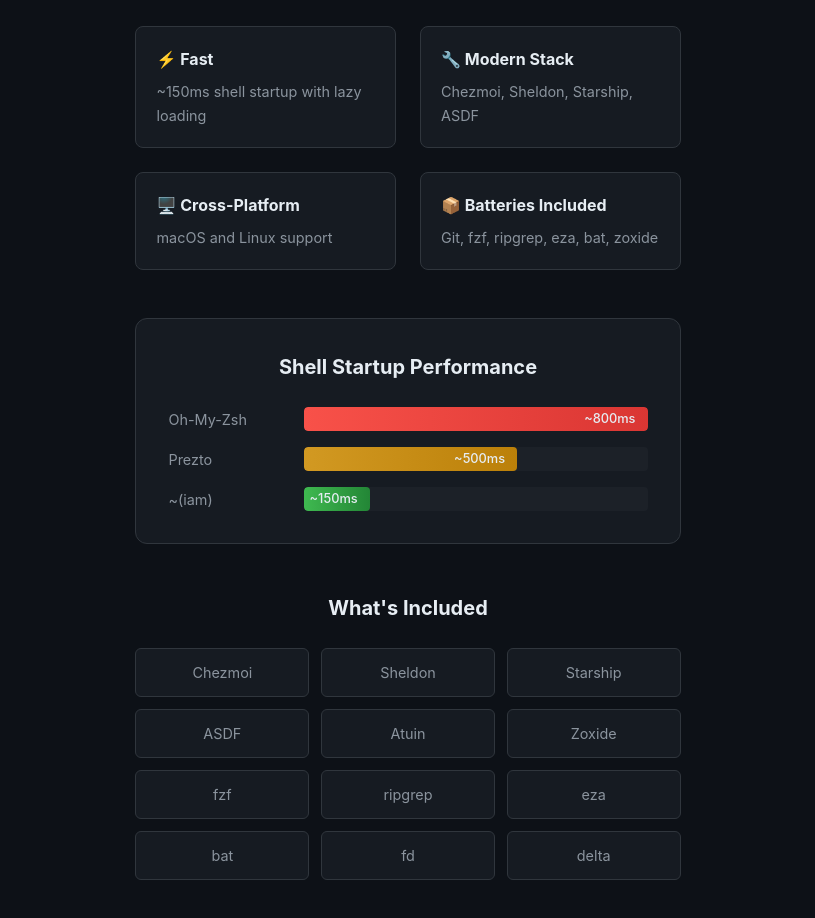
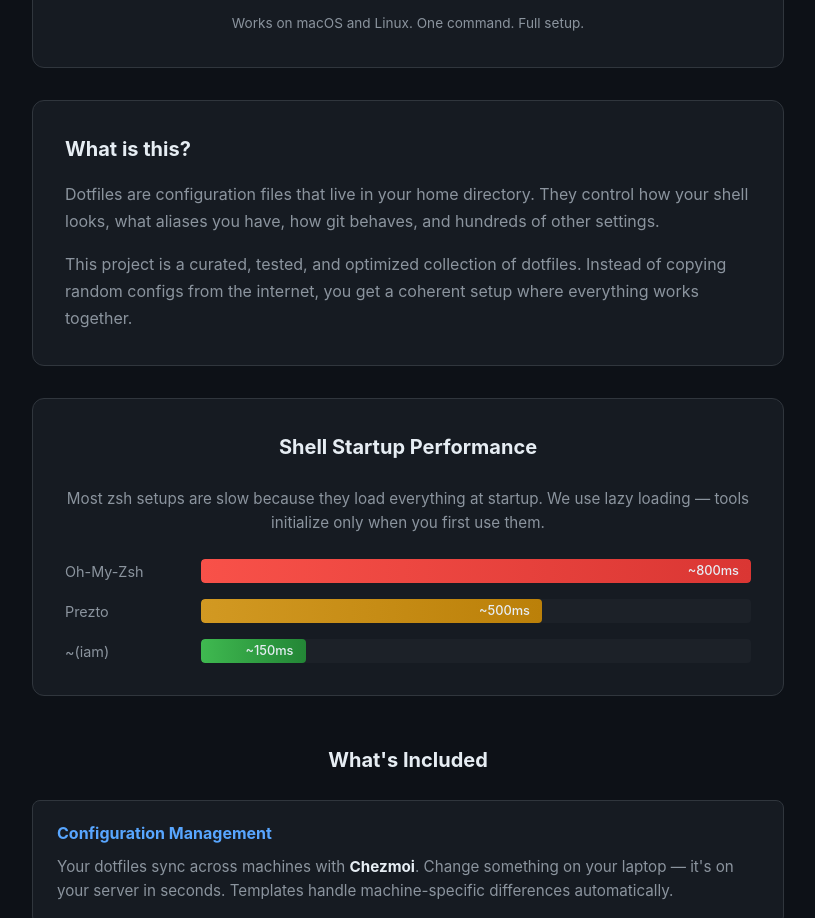
Before and after one commit to Jacke/dotfiles.download, an Eleventy site: page src/index.html in a window 1280 px wide. Shown: the part 768-1686 px from the top of the page, without its empty margins (232-1047 px from the left). Built offline with nearby package versions, Linux system fonts and the light colour scheme; Eleventy itself is replaced by a stand-in of ours; files that its build step writes are made by us from their sources.

Commit message:
feat: redesign landing page with detailed explanations and new slogan

```diff
--- a/assets/style.css
+++ b/assets/style.css
@@ -223,37 +223,94 @@ header {
   background: linear-gradient(90deg, #3fb950 0%, #238636 100%);
 }
 
-/* Stack */
-.stack {
+/* Intro */
+.intro {
+  text-align: center;
+  margin-bottom: 2rem;
+}
+
+.intro p {
+  font-size: 1.1rem;
+  color: var(--text-muted);
+  max-width: 600px;
+  margin: 0 auto;
+  line-height: 1.7;
+}
+
+/* About */
+.about {
+  background: var(--bg-secondary);
+  border: 1px solid var(--border);
+  border-radius: 12px;
+  padding: 2rem;
+  margin: 2rem 0;
+}
+
+.about h2 {
+  font-size: 1.25rem;
+  margin-bottom: 1rem;
+}
+
+.about p {
+  color: var(--text-muted);
+  margin-bottom: 1rem;
+  line-height: 1.7;
+}
+
+.about p:last-child {
+  margin-bottom: 0;
+}
+
+/* Performance intro */
+.perf-intro {
+  color: var(--text-muted);
+  font-size: 0.95rem;
+  margin-bottom: 1.5rem;
+  text-align: center;
+}
+
+/* Includes */
+.includes {
   margin: 3rem 0;
 }
 
-.stack h2 {
+.includes h2 {
   font-size: 1.25rem;
   margin-bottom: 1.5rem;
   text-align: center;
 }
 
-.stack-grid {
-  display: grid;
-  grid-template-columns: repeat(auto-fit, minmax(150px, 1fr));
-  gap: 0.75rem;
+.include-category {
+  background: var(--bg-secondary);
+  border: 1px solid var(--border);
+  border-radius: 8px;
+  padding: 1.25rem 1.5rem;
+  margin-bottom: 1rem;
 }
 
-.stack-item {
-  background: var(--bg-secondary);
-  border: 1px solid var(--border);
-  border-radius: 6px;
-  padding: 0.75rem 1rem;
-  font-size: 0.9rem;
-  color: var(--text-muted);
-  text-align: center;
-  transition: border-color 0.2s, color 0.2s;
+.include-category h3 {
+  font-size: 1rem;
+  color: var(--accent);
+  margin-bottom: 0.5rem;
 }
 
-.stack-item:hover {
-  border-color: var(--accent);
+.include-category p {
+  color: var(--text-muted);
+  font-size: 0.95rem;
+  line-height: 1.6;
+  margin: 0;
+}
+
+.include-category strong {
   color: var(--text);
+}
+
+.include-category code {
+  background: var(--code-bg);
+  padding: 0.15rem 0.4rem;
+  border-radius: 4px;
+  font-size: 0.85rem;
+  color: var(--green);
 }
 
 /* CTA */
--- a/src/_data/site.json
+++ b/src/_data/site.json
@@ -1,6 +1,6 @@
 {
   "title": "~(iam) Dotfiles",
-  "description": "Minimal. Fast. Opinionated. A shell environment for developers who value speed and simplicity.",
+  "description": "A complete shell environment that installs in one command. Fast, modern, cross-platform.",
   "url": "https://dotfiles.download",
   "github": "https://github.com/Jacke/-",
   "version": "1.0.0",
--- a/src/index.html
+++ b/src/index.html
@@ -25,8 +25,15 @@
   <div class="container">
     <header>
       <img src="/assets/logo.png" alt="~(iam) Dotfiles" class="logo">
-      <p class="tagline">Minimal. Fast. Opinionated.</p>
+      <p class="tagline">Your shell, but faster.</p>
     </header>
+
+    <section class="intro">
+      <p>
+        A complete shell environment that installs in one command.
+        No more spending hours configuring zsh, hunting for plugins, or wondering why your terminal is slow.
+      </p>
+    </section>
 
     <section class="install-section">
       <h2>Quick Install</h2>
@@ -41,27 +48,21 @@
       <p class="install-note">Works on macOS and Linux. One command. Full setup.</p>
     </section>
 
-    <section class="features">
-      <div class="feature">
-        <h3>⚡ Fast</h3>
-        <p>~150ms shell startup with lazy loading</p>
-      </div>
-      <div class="feature">
-        <h3>🔧 Modern Stack</h3>
-        <p>Chezmoi, Sheldon, Starship, ASDF</p>
-      </div>
-      <div class="feature">
-        <h3>🖥️ Cross-Platform</h3>
-        <p>macOS and Linux support</p>
-      </div>
-      <div class="feature">
-        <h3>📦 Batteries Included</h3>
-        <p>Git, fzf, ripgrep, eza, bat, zoxide</p>
-      </div>
+    <section class="about">
+      <h2>What is this?</h2>
+      <p>
+        Dotfiles are configuration files that live in your home directory. They control how your shell looks,
+        what aliases you have, how git behaves, and hundreds of other settings.
+      </p>
+      <p>
+        This project is a curated, tested, and optimized collection of dotfiles. Instead of copying random
+        configs from the internet, you get a coherent setup where everything works together.
+      </p>
     </section>
 
     <section class="performance">
       <h2>Shell Startup Performance</h2>
+      <p class="perf-intro">Most zsh setups are slow because they load everything at startup. We use lazy loading — tools initialize only when you first use them.</p>
       <div class="perf-comparison">
         <div class="perf-item">
           <span class="perf-label">Oh-My-Zsh</span>
@@ -84,21 +85,61 @@
       </div>
     </section>
 
-    <section class="stack">
+    <section class="includes">
       <h2>What's Included</h2>
-      <div class="stack-grid">
-        <div class="stack-item">Chezmoi</div>
-        <div class="stack-item">Sheldon</div>
-        <div class="stack-item">Starship</div>
-        <div class="stack-item">ASDF</div>
-        <div class="stack-item">Atuin</div>
-        <div class="stack-item">Zoxide</div>
-        <div class="stack-item">fzf</div>
-        <div class="stack-item">ripgrep</div>
-        <div class="stack-item">eza</div>
-        <div class="stack-item">bat</div>
-        <div class="stack-item">fd</div>
-        <div class="stack-item">delta</div>
+
+      <div class="include-category">
+        <h3>Configuration Management</h3>
+        <p>Your dotfiles sync across machines with <strong>Chezmoi</strong>. Change something on your laptop — it's on your server in seconds. Templates handle machine-specific differences automatically.</p>
+      </div>
+
+      <div class="include-category">
+        <h3>Fast Plugin System</h3>
+        <p><strong>Sheldon</strong> manages zsh plugins without the bloat. Written in Rust, it loads plugins in parallel and defers non-essential ones until after your prompt appears.</p>
+      </div>
+
+      <div class="include-category">
+        <h3>Smart Prompt</h3>
+        <p><strong>Starship</strong> shows git status, current directory, language versions — but only when relevant. No clutter, no lag, works in any terminal.</p>
+      </div>
+
+      <div class="include-category">
+        <h3>Version Management</h3>
+        <p>One tool for all runtimes. <strong>ASDF</strong> handles Node, Python, Ruby, Go, Rust — whatever you need. Per-project versions via <code>.tool-versions</code> files.</p>
+      </div>
+
+      <div class="include-category">
+        <h3>Better Defaults</h3>
+        <p>Modern replacements for ancient Unix tools: <strong>eza</strong> instead of ls (with colors and git status), <strong>bat</strong> instead of cat (with syntax highlighting), <strong>ripgrep</strong> instead of grep (10x faster), <strong>fd</strong> instead of find (actually usable).</p>
+      </div>
+
+      <div class="include-category">
+        <h3>Smart Navigation</h3>
+        <p><strong>Zoxide</strong> learns your habits. Type <code>z proj</code> and jump to <code>~/work/projects</code> because that's where you always go. <strong>fzf</strong> adds fuzzy search to everything — files, history, git branches.</p>
+      </div>
+
+      <div class="include-category">
+        <h3>Shell History</h3>
+        <p><strong>Atuin</strong> replaces basic history with a searchable database. Find that command you ran three weeks ago on your other machine. Sync history across devices.</p>
+      </div>
+    </section>
+
+    <section class="features">
+      <div class="feature">
+        <h3>⚡ Fast</h3>
+        <p>~150ms cold start. Lazy loading means you don't wait for tools you're not using.</p>
+      </div>
+      <div class="feature">
+        <h3>🖥️ Cross-Platform</h3>
+        <p>Same config on macOS and Linux. Chezmoi templates handle the differences.</p>
+      </div>
+      <div class="feature">
+        <h3>🔄 Synced</h3>
+        <p>One command to update everything — packages, plugins, configs.</p>
+      </div>
+      <div class="feature">
+        <h3>🛠️ Hackable</h3>
+        <p>Clean structure. Easy to understand, modify, and extend.</p>
       </div>
     </section>
 
```
